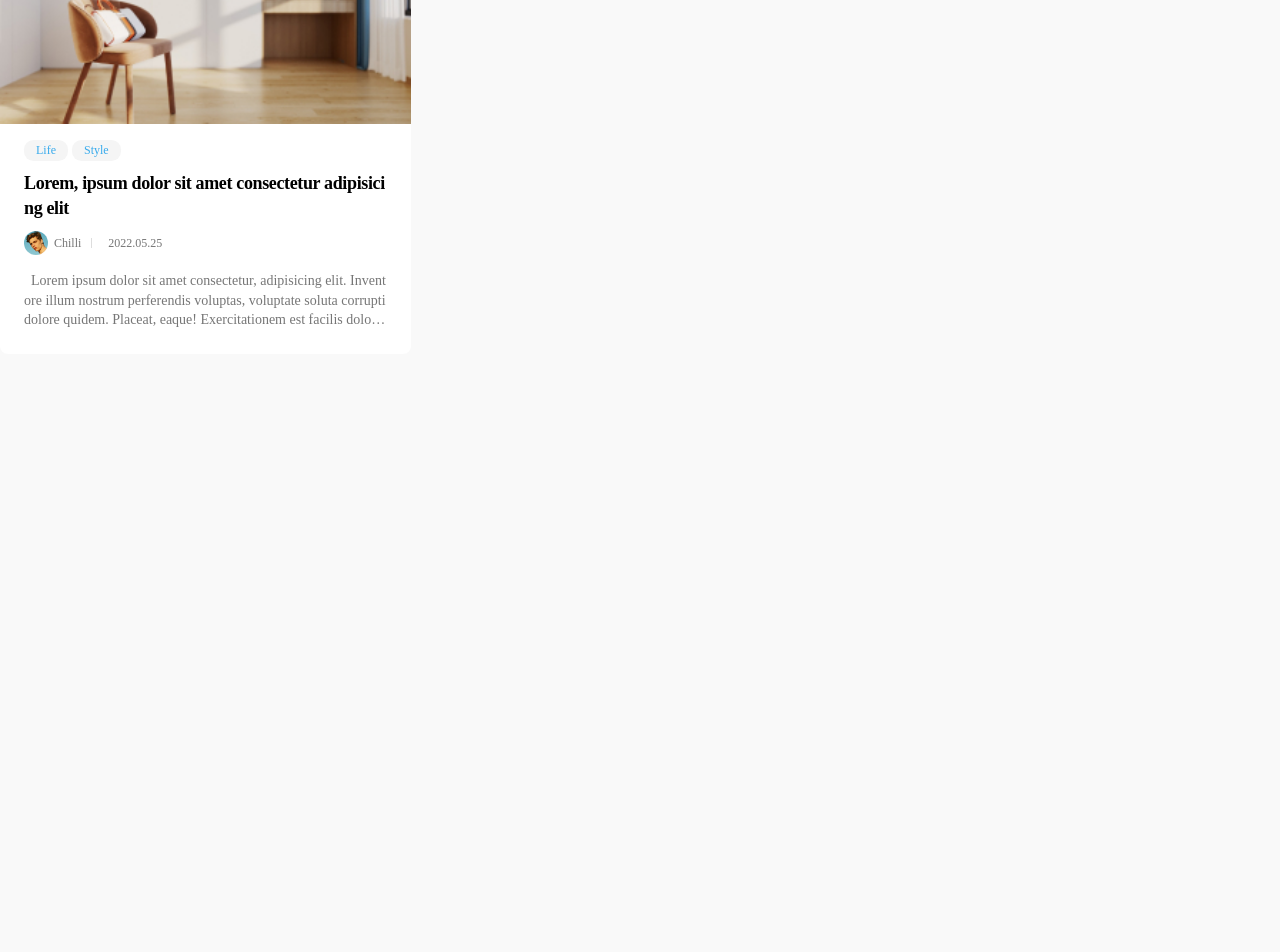
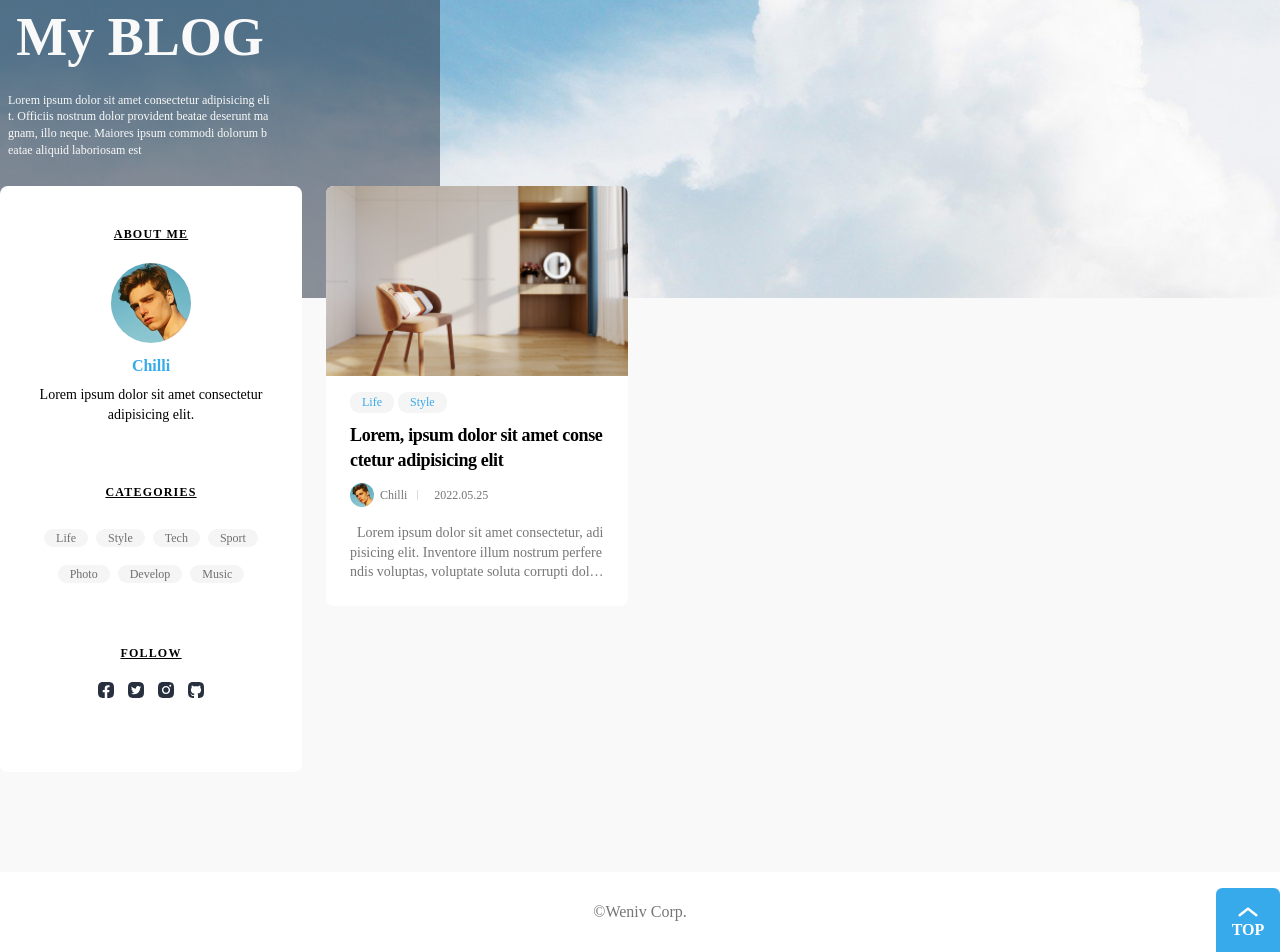
Before and after one commit to etoile-j/React-blog, a React (Create React App) app: page / in a window 1280 px wide. Shown: the part 198-1150 px from the top of the page. Before the commit the page ends 800 px from the top, so only its background shows below. Built offline with nearby package versions, Linux system fonts and the light colour scheme; a web font is replaced by a local one.

Commit message:
배너, 푸터, about 컴포넌트 추가

```diff
--- a/public/index.html
+++ b/public/index.html
@@ -6,7 +6,7 @@
 		<meta name="viewport" content="width=device-width, initial-scale=1.0" />
 		<title>My Blog</title>
 		<!-- reset.css : meyerweb -->
-		<link rel="stylesheet" href="./reset.css" />
+		<link rel="stylesheet" href="reset.css" />
 		<!-- font : pretendard -->
 		<link rel="stylesheet" as="style" crossorigin href="https://cdn.jsdelivr.net/gh/orioncactus/pretendard/dist/web/static/pretendard.css" />
 	</head>
--- a/src/App.js
+++ b/src/App.js
@@ -1,12 +1,16 @@
 import Header from "./components/header/Header";
+import Banner from "./components/banner/Banner";
 import Main from "./components/main/Main";
+import Footer from "./components/footer/Footer";
 import "./global.css";
 
 function App() {
 	return (
 		<>
 			<Header />
+			<Banner />
 			<Main />
+			<Footer />
 		</>
 	)
 }
--- /dev/null
+++ b/src/components/banner/Banner.jsx
@@ -0,0 +1,17 @@
+import styles from "./banner.module.css";
+
+export default function Banner() {
+    return (
+        <div className={styles.banner}>
+			<div className={styles["max-width"]}>
+				<div className={styles["banner-contents"]}>
+					<p className={styles["sub-text"]}>React Blog</p>
+					<p className={styles["main-text"]}>My BLOG</p>
+					<p className={styles.description}>
+						Lorem ipsum dolor sit amet consectetur adipisicing elit. Officiis nostrum dolor provident beatae deserunt magnam, illo neque. Maiores ipsum commodi dolorum beatae aliquid laboriosam est
+					</p>
+				</div>
+			</div>
+		</div>
+    )
+}
--- /dev/null
+++ b/src/components/banner/banner.module.css
@@ -0,0 +1,95 @@
+.banner {
+	position: relative;
+	background: url(../../assets/background.jpg) no-repeat 50% 50% / cover;
+	height: 27em;
+	margin-bottom: -7em;
+}
+
+.banner-contents {
+	width: 28rem;
+	padding: 7rem 0 14.5rem;
+	text-align: center;
+	color: var(--gray-background-light);
+}
+
+.banner-contents::before {
+	content: "";
+	display: block;
+	position: absolute;
+	top: 0;
+	left: 0;
+	width: calc((100% - 1224px) / 2 + 44rem);
+	height: 100%;
+	background: rgba(40, 48, 63, 0.5);
+}
+
+.banner-contents > * {
+	position: relative;
+}
+
+.banner-contents .sub-text {
+	border: 1px solid rgba(249, 249, 249, 0.3);
+	border-width: 1px 0;
+	padding: 1rem 0 0.8rem;
+	font-size: 2rem;
+	letter-spacing: 0.2em;
+}
+.banner .main-text {
+	font-weight: bold;
+	font-size: 5.4rem;
+	margin: 1.6rem 0;
+}
+
+.description {
+	font-size: 1.2rem;
+	text-align: left;
+	word-break: break-all;
+	padding: 0 0.8rem;
+}
+
+.today {
+	padding-left: 0.8em;
+	font-size: 5rem;
+	font-weight: bold;
+	text-align: left;
+	line-height: 1.1;
+}
+.today em {
+	display: block;
+	font-size: 2em;
+	margin-bottom: -0.15em;
+}
+
+/* 반응형 */
+@media (max-width: 1280px) {
+	.banner-contents::before {
+		width: 44rem;
+	}
+}
+@media (max-width: 1260px) {
+	.today {
+		font-size: 3rem;
+		padding-left: 0.2em;
+	}
+	.today em {
+		display: inline;
+		font-size: 1.4em;
+	}
+}
+
+@media (max-width: 768px) {
+	.banner-contents {
+		width: 100%;
+	}
+	.banner-contents::before {
+		width: 100%;
+	}
+	.banner-contents {
+		margin: 0 auto;
+	}
+
+	.today {
+		text-align: center;
+		padding-left: 0;
+	}
+}
--- /dev/null
+++ b/src/components/footer/Footer.jsx
@@ -0,0 +1,12 @@
+import styles from "./footer.module.css";
+
+export default function Footer() {
+    return (
+        <footer>
+			<div className={styles["max-width"]}>
+				<h2>©Weniv Corp.</h2>
+				<button className={styles["top-button"]}>TOP</button>
+			</div>
+		</footer>
+    )
+}
--- /dev/null
+++ b/src/components/footer/footer.module.css
@@ -0,0 +1,30 @@
+footer {
+	background: var(--white-color);
+	margin-top: 10rem;
+}
+footer .max-width {
+	display: flex;
+	align-items: center;
+	justify-content: center;
+	height: 8rem;
+	position: relative;
+}
+
+footer h2 {
+	color: var(--gray-color);
+}
+
+.top-button {
+	position: absolute;
+	bottom: 0;
+	right: 0;
+	width: 6.4rem;
+	height: 6.4rem;
+	padding-top: 2.2rem;
+	border: 0;
+	border-radius: var(--border-radius) var(--border-radius) 0 0;
+	background: var(--main-color) url(../../assets/ArrowTop.svg) no-repeat 50% 0.4rem / 4rem;
+	color: var(--white-color);
+	text-align: center;
+	font-weight: bold;
+}
--- /dev/null
+++ b/src/components/main/About.jsx
@@ -0,0 +1,49 @@
+import "./about.css";
+import Facebook from "../../assets/Facebook.svg";
+import Twitter from "../../assets/Twitter.svg";
+import Instagram from "../../assets/Instagram.svg";
+import Github from "../../assets/Github.svg";
+
+export default function About() {
+    return (
+        <aside className="about">
+            <h2>About Me</h2>
+            <img src="./assets/profile.jpg" alt="" className="user-profile" />
+            <p className="user-name">Chilli</p>
+            <p className="user-description">Lorem ipsum dolor sit amet consectetur adipisicing elit.</p>
+            <h3>Categories</h3>
+            <ul className="categories">
+                <li><a href="#">Life</a></li>
+                <li><a href="#">Style</a></li>
+                <li><a href="#">Tech</a></li>
+                <li><a href="#">Sport</a></li>
+                <li><a href="#">Photo</a></li>
+                <li><a href="#">Develop</a></li>
+                <li><a href="#">Music</a></li>
+            </ul>
+            <h3>Follow</h3>
+            <ul className="sns">
+                <li>
+                    <a href="#">
+                        <img src={Facebook} alt="Facebook" />
+                    </a>
+                </li>
+                <li>
+                    <a href="#">
+                        <img src={Twitter} alt="Twitter" />
+                    </a>
+                </li>
+                <li>
+                    <a href="#">
+                        <img src={Instagram} alt="Instagram" />
+                    </a>
+                </li>
+                <li>
+                    <a href="#">
+                        <img src={Github} alt="GitHub" />
+                    </a>
+                </li>
+            </ul>
+        </aside>
+    );
+}
--- a/src/components/main/Main.jsx
+++ b/src/components/main/Main.jsx
@@ -1,3 +1,4 @@
+import About from "./About";
 import styles from "./main.module.css"
 import Posts from "./Posts";
 
@@ -7,6 +8,7 @@ export default function Main() {
             <div className={styles["max-width"]}>
                 <h2 className="a11y-hidden">Post</h2>
                 <Posts />
+                <About />
             </div>
         </main>
     );
--- /dev/null
+++ b/src/components/main/about.css
@@ -0,0 +1,77 @@
+.about {
+	flex-basis: calc((100% - 2.4rem * 3) / 4);
+	flex-shrink: 0;
+	align-self: flex-start;
+	padding: 4rem 2.4rem 7rem;
+	box-sizing: border-box;
+	border-radius: var(--border-radius);
+	background: var(--white-color);
+	text-align: center;
+	font-size: 2rem;
+}
+
+.about h2,
+.about h3 {
+	margin-bottom: 2rem;
+	font-size: 1.2rem;
+	font-weight: bold;
+	text-transform: uppercase;
+	text-decoration: underline;
+	letter-spacing: 0.1em;
+}
+.about h3 {
+	margin-top: 6rem;
+}
+.about .user-profile {
+	width: 8rem;
+	height: 8rem;
+	object-fit: cover;
+	border-radius: 50%;
+}
+
+.about .user-name {
+	color: var(--main-color);
+	font-weight: bold;
+	font-size: 1.6rem;
+	margin: 1.2rem 0 0.8rem;
+}
+.about .user-description {
+	font-size: 1.4rem;
+	padding: 0 0.4rem;
+}
+
+.categories {
+	display: flex;
+	flex-wrap: wrap;
+	align-items: center;
+	justify-content: center;
+	gap: 0.8rem;
+}
+.categories li a {
+	background: var(--gray-background);
+	color: var(--gray-text);
+	font-size: 1.2rem;
+	border-radius: calc(var(--border-radius) * 2);
+	padding: 0.2rem 1.2rem;
+}
+
+.sns {
+	display: flex;
+	gap: 0.6rem;
+	justify-content: center;
+	margin-top: -0.4rem;
+}
+.sns a {
+	display: block;
+	padding: 0.4rem;
+	line-height: 1;
+}
+.sns img {
+	width: 1.6rem;
+	display: block;
+}
+@media (max-width: 1024px) {
+	.about {
+		width: 100%;
+	}
+}
```
